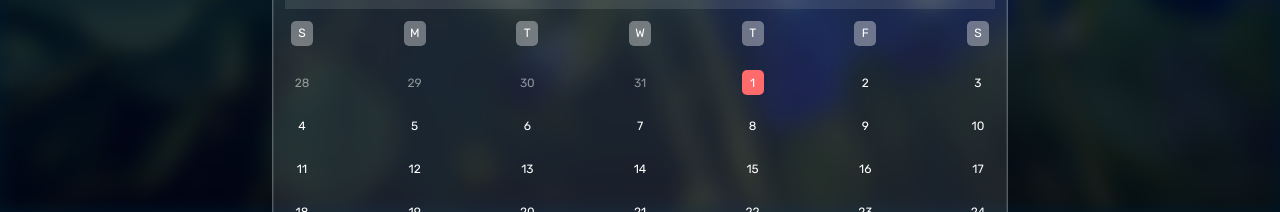
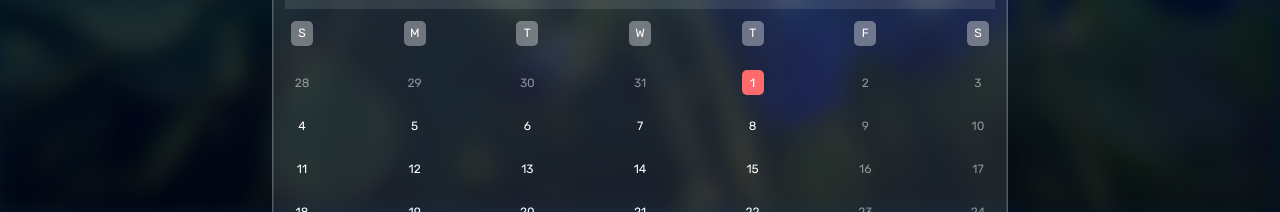
Before and after one commit to meemoinc/omv-calendar, a Next.js app: page /1 in a window 1280 px wide. Shown: the part 588-800 px from the top of the page. Built offline with nearby package versions, Linux system fonts and the light colour scheme.

Commit message:
calendar fixes

```diff
--- a/components/Calendar.module.css
+++ b/components/Calendar.module.css
@@ -63,6 +63,15 @@
   unicode-bidi: embed;
   direction: rtl;
 }
+
+.dayLabelContainerWeekend {
+  opacity: 0.5;
+}
+
+.dayContainerWeekend {
+  opacity: 0.5;
+}
+
 
 .todayDayTextMv {
   font-family: var(--font-ooredoo-font);
--- a/components/Calendar.tsx
+++ b/components/Calendar.tsx
@@ -424,6 +424,7 @@ export default function Calendar({
                   const inMonth = isSameMonth(day, firstDay);
                   const todayMark = isToday(day);
                   const dayHolidays = getHolidaysForDate(day, holidaysList);
+                  const isWeekend = day.getDay() === 5 || day.getDay() === 6;
                   // Priority: Public Holiday > Exam Days > Term Holidays > School Days > Special Days > Other
                   // If multiple holidays, prioritize by type
                   const priorityHoliday = dayHolidays.find(h => h.type === 'Public Holiday') ||
@@ -441,7 +442,13 @@ export default function Calendar({
                     <div
                       key={di}
                       onClick={() => setSelectedDate(day)}
-                      className={`${styles.dayContainer} ${todayMark ? styles.dayContainerToday : ''} ${holidayClass ? styles[holidayClass] : ''} ${isSelected ? 'ring-2 ring-white-500' : ''}`}
+                      className={`
+                        ${styles.dayContainer}
+                        ${todayMark ? styles.dayContainerToday : ''}
+                        ${holidayClass ? styles[holidayClass] : ''}
+                        ${isSelected ? 'ring-2 ring-white-500' : ''}
+                        ${isWeekend ? styles.dayContainerWeekend : ''}
+                      `}
                       style={{ cursor: 'pointer' }}
                     >
                       <span
```
